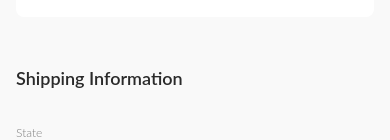
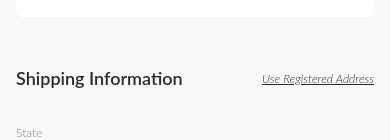
Before and after one commit to Bhakundoo/Market, a Next.js app: page /checkout in a window 390 px wide. Shown: the part 511-651 px from the top of the page. Built offline with nearby package versions, Linux system fonts and the light colour scheme.

Commit message:
checkout responsive and few functions

```diff
--- a/components/Buttons.jsx
+++ b/components/Buttons.jsx
@@ -69,9 +69,9 @@ const IBtn = styled.button`
     background-color: ${props => props.theme.primary}75;
   }
 `
-const PrimaryButton = ({ text, additionalClass, inverted }) => {
+const PrimaryButton = ({ text, additionalClass, inverted, onClick }) => {
   return (
-    <PBtn className={`${additionalClass}`} inverted={inverted}>
+    <PBtn className={`${additionalClass}`} inverted={inverted} onClick={onClick}>
         {text}
     </PBtn>
   )
--- a/components/CartModal.jsx
+++ b/components/CartModal.jsx
@@ -1,5 +1,7 @@
 /* eslint-disable @next/next/no-img-element */
 import React, { useEffect, useState } from 'react'
+import { useRouter } from 'next/router'
+
 import styled from 'styled-components'
 
 import { AiOutlineClose, AiOutlineDelete } from 'react-icons/ai'
@@ -104,7 +106,9 @@ const Quantity = styled.div`
     }
 `
 
-const CartModal = ({ show, onClose }) => {
+const CartModal = ({ show, onClose, setShow }) => {
+    const router = useRouter()
+
     const [products, setProducts] = useState(cartItems)
 
     const changeQuantity = (e) => {
@@ -177,7 +181,7 @@ const CartModal = ({ show, onClose }) => {
                         </div>
                     </div>
 
-                    <PrimaryButton inverted={false} additionalClass={'w-full'} text='Checkout' />
+                    <PrimaryButton inverted={false} additionalClass={'w-full'} text='Checkout' onClick={() => {router.push('/checkout'); setShow(false)}}/>
                 </div>
             </Cart>
         </Backdrop>
--- a/components/CheckoutComponents/Form.jsx
+++ b/components/CheckoutComponents/Form.jsx
@@ -32,12 +32,18 @@ const Input = styled.input`
     }
 `
 
-const Form = ({ onOpen }) => {
+const Form = ({ onOpen, dstate, dcity, dstreet }) => {
+    const [address, setAddress] = useState({
+        state: '',
+        city: '',
+        street: '',
+    })
+
     return (
         <Container className='flex-1 flex flex-col gap-y-12 overflow-auto'>
             <div className='flex items-center justify-between'>
                 <h1>Checkout</h1>
-                <AiOutlineInfoCircle className='text-[24px]' onClick={onOpen}/>
+                <AiOutlineInfoCircle className='text-[24px] lg:hidden' onClick={onOpen}/>
             </div>
             <div className='flex flex-col gap-y-8'>
                 <h2>Product Information</h2>
@@ -60,28 +66,45 @@ const Form = ({ onOpen }) => {
                 </div>
             </div>
             <div className='flex flex-col gap-y-8'>
-                <h2>Shipping Information</h2>
+                <div className='flex items-center justify-between'>
+                    <h2>Shipping Information</h2>
+                    <p
+                        className='underline italic cursor-pointer'
+                        onClick={() => setAddress({
+                            state: dstate,
+                            city: dcity,
+                            street: dstreet,
+                        })}
+                    >
+                        Use Registered Address</p>
+                </div>
                 <form className='flex flex-col gap-y-4'>
                     <div className='flex flex-col md:flex-row gap-8 flex-wrap'>
                         <div className='flex flex-col'>
-                            <label htmlFor='name'>State</label>
+                            <label htmlFor='state'>State</label>
                             <Input
                                 type='text'
-                                id='name'
+                                id='state'
+                                value={address.state}
+                                onChange={e => setAddress({...address, state: e.target.value})}
                             />
                         </div>
                         <div className='flex flex-col'>
-                            <label htmlFor='name'>City</label>
+                            <label htmlFor='city'>City</label>
                             <Input
                                 type='text'
-                                id='name'
+                                id='city'
+                                value={address.city}
+                                onChange={e => setAddress({...address, city: e.target.value})}
                             />
                         </div>
                         <div className='flex flex-col'>
-                            <label htmlFor='name'>Street</label>
+                            <label htmlFor='street'>Street</label>
                             <Input
                                 type='text'
-                                id='name'
+                                id='street'
+                                value={address.street}
+                                onChange={e => setAddress({...address, street: e.target.value})}
                             />
                         </div>
                     </div>
--- a/layout/Layout.jsx
+++ b/layout/Layout.jsx
@@ -35,7 +35,7 @@ const Layout = ({ children }) => {
       <Global />
       <Root>
         <div className='w-full min-h-screen gap-y-12 px-4'>
-          <CartModal show={showCart} onClose={() => setShowCart(false)} />
+          <CartModal show={showCart} onClose={() => setShowCart(false)} setShow={setShowCart}/>
           <Navbar handleCart={() => setShowCart(true)} />
           { children }
         </div>
--- a/pages/checkout/index.jsx
+++ b/pages/checkout/index.jsx
@@ -32,6 +32,9 @@ const Checkout = () => {
         <div className='w-full h-[80vh] flex justify-between gap-x-12 overflow-hidden'>
           <Form
             onOpen={() => setOpen(true)}
+            dcity={user.city}
+            dstate={user.state}
+            dstreet={user.street}
           />
           <UserSummary
             firstName={user.firstName}
```
